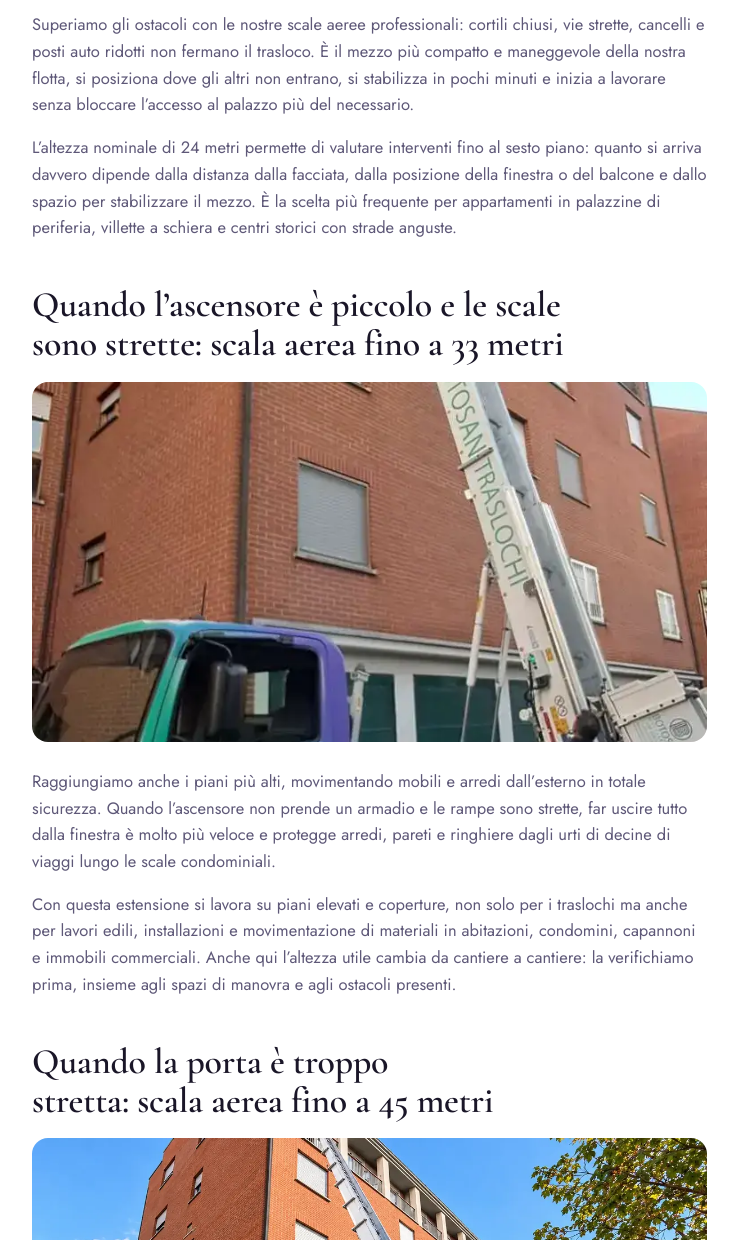
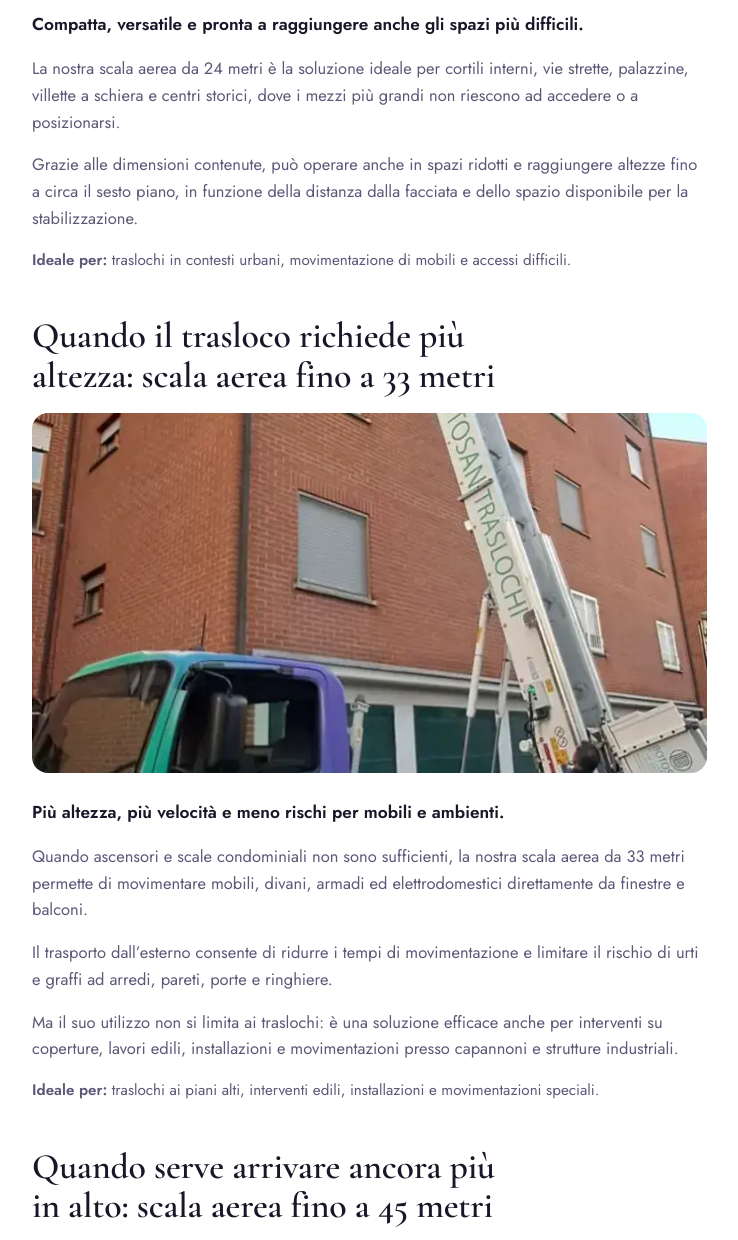
Before and after one commit to simoxst91-lgtm/botosan-multiservizi, a plain HTML site: page scale-aeree.html in a window 1280 px wide. Shown: the part 2000-3240 px from the top of the page, without its empty margins (38-776 px from the left). Drawn offline with nearby package versions, Linux system fonts and the light colour scheme.

Commit message:
Scale aeree: testi definitivi delle tre sezioni

```diff
--- a/scale-aeree.html
+++ b/scale-aeree.html
@@ -98,16 +98,24 @@
 </ul>
 <h2>Dove gli spazi non bastano: scala aerea fino a 24 metri</h2>
 <img src="foto/srv-scala24.webp" alt="Scala aerea da 24 metri posizionata in uno spazio stretto" width="760" height="865" style="border-radius:16px;width:100%;height:clamp(220px,32vw,360px);object-fit:cover;margin:18px 0 26px" decoding="async" loading="lazy">
-<p>Superiamo gli ostacoli con le nostre scale aeree professionali: cortili chiusi, vie strette, cancelli e posti auto ridotti non fermano il trasloco. &Egrave; il mezzo pi&ugrave; compatto e maneggevole della nostra flotta, si posiziona dove gli altri non entrano, si stabilizza in pochi minuti e inizia a lavorare senza bloccare l&rsquo;accesso al palazzo pi&ugrave; del necessario.</p>
-<p>L&rsquo;altezza nominale di 24 metri permette di valutare interventi fino al sesto piano: quanto si arriva davvero dipende dalla distanza dalla facciata, dalla posizione della finestra o del balcone e dallo spazio per stabilizzare il mezzo. &Egrave; la scelta pi&ugrave; frequente per appartamenti in palazzine di periferia, villette a schiera e centri storici con strade anguste.</p>
-<h2>Quando l&rsquo;ascensore &egrave; piccolo e le scale sono strette: scala aerea fino a 33 metri</h2>
+<p style="font-size:1.08rem;color:var(--inchiostro)"><b>Compatta, versatile e pronta a raggiungere anche gli spazi pi&ugrave; difficili.</b></p>
+<p>La nostra scala aerea da 24 metri &egrave; la soluzione ideale per cortili interni, vie strette, palazzine, villette a schiera e centri storici, dove i mezzi pi&ugrave; grandi non riescono ad accedere o a posizionarsi.</p>
+<p>Grazie alle dimensioni contenute, pu&ograve; operare anche in spazi ridotti e raggiungere altezze fino a circa il sesto piano, in funzione della distanza dalla facciata e dello spazio disponibile per la stabilizzazione.</p>
+<p style="font-size:.95rem;color:var(--grafite)"><b>Ideale per:</b> traslochi in contesti urbani, movimentazione di mobili e accessi difficili.</p>
+<h2>Quando il trasloco richiede pi&ugrave; altezza: scala aerea fino a 33 metri</h2>
 <img src="foto/srv-scala33.webp" alt="Scala aerea da 33 metri che raggiunge i piani alti di un edificio" width="760" height="1685" style="border-radius:16px;width:100%;height:clamp(220px,32vw,360px);object-fit:cover;margin:18px 0 26px" decoding="async" loading="lazy">
-<p>Raggiungiamo anche i piani pi&ugrave; alti, movimentando mobili e arredi dall&rsquo;esterno in totale sicurezza. Quando l&rsquo;ascensore non prende un armadio e le rampe sono strette, far uscire tutto dalla finestra &egrave; molto pi&ugrave; veloce e protegge arredi, pareti e ringhiere dagli urti di decine di viaggi lungo le scale condominiali.</p>
-<p>Con questa estensione si lavora su piani elevati e coperture, non solo per i traslochi ma anche per lavori edili, installazioni e movimentazione di materiali in abitazioni, condomini, capannoni e immobili commerciali. Anche qui l&rsquo;altezza utile cambia da cantiere a cantiere: la verifichiamo prima, insieme agli spazi di manovra e agli ostacoli presenti.</p>
-<h2>Quando la porta &egrave; troppo stretta: scala aerea fino a 45 metri</h2>
+<p style="font-size:1.08rem;color:var(--inchiostro)"><b>Pi&ugrave; altezza, pi&ugrave; velocit&agrave; e meno rischi per mobili e ambienti.</b></p>
+<p>Quando ascensori e scale condominiali non sono sufficienti, la nostra scala aerea da 33 metri permette di movimentare mobili, divani, armadi ed elettrodomestici direttamente da finestre e balconi.</p>
+<p>Il trasporto dall&rsquo;esterno consente di ridurre i tempi di movimentazione e limitare il rischio di urti e graffi ad arredi, pareti, porte e ringhiere.</p>
+<p>Ma il suo utilizzo non si limita ai traslochi: &egrave; una soluzione efficace anche per interventi su coperture, lavori edili, installazioni e movimentazioni presso capannoni e strutture industriali.</p>
+<p style="font-size:.95rem;color:var(--grafite)"><b>Ideale per:</b> traslochi ai piani alti, interventi edili, installazioni e movimentazioni speciali.</p>
+<h2>Quando serve arrivare ancora pi&ugrave; in alto: scala aerea fino a 45 metri</h2>
 <img src="foto/hero-4.webp" alt="Autocarro con scala aerea da 45 metri davanti a un palazzo" width="1200" height="800" style="border-radius:16px;width:100%;height:clamp(220px,32vw,360px);object-fit:cover;margin:18px 0 26px" decoding="async" loading="lazy">
-<p>Trasportiamo i tuoi mobili direttamente dalla finestra o dal balcone anche ai piani pi&ugrave; alti, dove nessun&rsquo;altra soluzione arriva. Divani, armadi a ponte, casseforti ed elettrodomestici vengono appoggiati sul piano di carico un pezzo alla volta, con l&rsquo;operatore che segue ogni movimento da terra.</p>
-<p>&Egrave; il nostro mezzo pi&ugrave; alto e lo usiamo per i condomini di molti piani, le facciate senza spazio di manovra e i casi in cui le altre scale non bastano. Prima dell&rsquo;intervento valutiamo altezza da raggiungere, spazi esterni e peso del materiale, cos&igrave; il giorno del trasloco non ci sono sorprese.</p>
+<p style="font-size:1.08rem;color:var(--inchiostro)"><b>La massima portata in altezza per affrontare anche le situazioni pi&ugrave; complesse.</b></p>
+<p>Per condomini di molti piani, edifici particolarmente alti e facciate difficili da raggiungere, la nostra scala aerea da 45 metri offre una soluzione professionale per la movimentazione dall&rsquo;esterno.</p>
+<p>Mobili, arredi ed elementi ingombranti vengono caricati sulla piattaforma e movimentati uno alla volta, con un operatore a terra che segue e coordina ogni fase delle operazioni.</p>
+<p>Prima di ogni intervento verifichiamo l&rsquo;altezza da raggiungere, la distanza dalla facciata, gli spazi di manovra, la possibilit&agrave; di stabilizzazione del mezzo e le condizioni operative del luogo.</p>
+<p style="font-size:.95rem;color:var(--grafite)"><b>Ideale per:</b> condomini alti, traslochi ai piani superiori, edifici con accessi complessi e interventi che richiedono grandi altezze.</p>
 <h2>Non solo traslochi: materiali, pannelli solari e attrezzature</h2>
 <p>Il noleggio &egrave; richiesto anche da aziende, imprese edili, installatori e professionisti che devono portare materiali e attrezzature in quota. Tra gli impieghi pi&ugrave; frequenti:</p>
 <ul>
```
